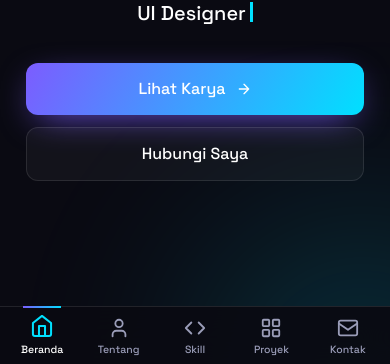
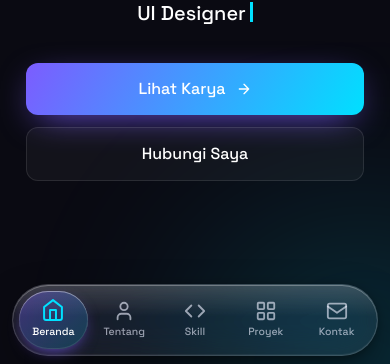
Before and after one commit to Zuxify969/yungz, a plain HTML site: page index.html in a window 390 px wide. Shown: the part 476-840 px from the top of the page. Drawn offline with Linux system fonts and the light colour scheme.

Commit message:
Add files via upload

```diff
--- a/script.js
+++ b/script.js
@@ -9,7 +9,7 @@
   const hideLoader = () => setTimeout(() => {
     loader.classList.add('hide'); document.body.classList.remove('loading');
     setTimeout(() => loader.remove(), 600);
-  }, Math.max(0, 1100 - (performance.now() - t0)));
+  }, Math.max(0, 3000 - (performance.now() - t0)));
   document.readyState === 'complete' ? hideLoader() : addEventListener('load', hideLoader, { once: true });
 
   // Typewriter
--- a/style.css
+++ b/style.css
@@ -128,17 +128,25 @@ section.page:not(.hero){min-height:70svh}
 @keyframes spin{to{transform:rotate(360deg)}}
 @media(max-width:480px){.profile{width:140px;height:140px}.profile span{font-size:54px}}
 
-/* bottom navbar (mobile & tablet) */
-.bottom-nav{display:none;position:fixed;left:0;right:0;bottom:0;z-index:60;justify-content:space-around;
-  padding:0 4px env(safe-area-inset-bottom);background:rgba(10,10,18,.92);
-  backdrop-filter:blur(16px);-webkit-backdrop-filter:blur(16px);border-top:1px solid var(--line)}
-.bottom-nav a{position:relative;flex:1;display:flex;flex-direction:column;align-items:center;gap:3px;padding:10px 2px 9px;
-  color:var(--muted);text-decoration:none;font-size:11px;font-weight:500;transition:color .25s,transform .2s;-webkit-tap-highlight-color:transparent}
-.bottom-nav a::before{content:"";position:absolute;top:-1px;left:25%;right:25%;height:2px;background:var(--grad);transform:scaleX(0);transition:transform .3s}
+/* bottom navbar: pill melayang + efek kaca ala iOS (mobile & tablet) */
+.bottom-nav{display:none;position:fixed;left:50%;bottom:calc(12px + env(safe-area-inset-bottom));transform:translateX(-50%);z-index:60;
+  width:min(calc(100% - 28px),460px);justify-content:space-around;gap:2px;padding:6px;border-radius:999px;
+  background:rgba(255,255,255,.07);border:1px solid rgba(255,255,255,.16);
+  -webkit-backdrop-filter:blur(22px) saturate(180%);backdrop-filter:blur(22px) saturate(180%);
+  box-shadow:0 14px 40px -10px rgba(0,0,0,.65),0 2px 8px rgba(0,0,0,.25),inset 0 1px 0 rgba(255,255,255,.28),inset 0 -1px 0 rgba(255,255,255,.06)}
+@supports not ((backdrop-filter:blur(1px)) or (-webkit-backdrop-filter:blur(1px))){.bottom-nav{background:rgba(24,24,40,.94)}}
+.bottom-nav::after{content:"";position:absolute;inset:0;border-radius:inherit;pointer-events:none;
+  background:linear-gradient(180deg,rgba(255,255,255,.16),rgba(255,255,255,0) 45%)}
+.bottom-nav a{position:relative;z-index:1;flex:1;display:flex;flex-direction:column;align-items:center;gap:2px;padding:9px 2px 8px;border-radius:999px;
+  color:rgba(238,240,255,.62);text-decoration:none;font-size:11px;font-weight:500;transition:color .25s,transform .2s;-webkit-tap-highlight-color:transparent}
+.bottom-nav a::before{content:"";position:absolute;inset:0;z-index:-1;border-radius:999px;opacity:0;transform:scale(.8);
+  background:linear-gradient(135deg,rgba(124,92,255,.38),rgba(0,224,255,.18));
+  box-shadow:inset 0 1px 0 rgba(255,255,255,.35),inset 0 0 0 1px rgba(255,255,255,.1),0 6px 18px -8px var(--a1);
+  transition:opacity .3s,transform .4s cubic-bezier(.3,1.5,.5,1)}
 .bottom-nav a .i{font-size:22px;transition:transform .35s cubic-bezier(.3,1.6,.5,1)}
 .bottom-nav a.active{color:#fff}
-.bottom-nav a.active::before{transform:scaleX(1)}
-.bottom-nav a.active .i{color:var(--a2);transform:translateY(-2px) scale(1.1)}
+.bottom-nav a.active::before{opacity:1;transform:none}
+.bottom-nav a.active .i{color:var(--a2);transform:translateY(-1px) scale(1.08)}
 .bottom-nav a:active{transform:scale(.94)}
 
 /* responsive */
@@ -150,8 +158,8 @@ section.page:not(.hero){min-height:70svh}
   .bottom-nav{display:flex}
   section{padding:88px 5vw 70px}
   .hero{min-height:100svh;padding-top:80px}
-  footer{padding-bottom:100px}
-  .toast{bottom:calc(84px + env(safe-area-inset-bottom))}
+  footer{padding-bottom:120px}
+  .toast{bottom:calc(98px + env(safe-area-inset-bottom))}
   .about p{font-size:16.5px}
 }
 @media(max-width:480px){
@@ -164,17 +172,18 @@ section.page:not(.hero){min-height:70svh}
   .box{padding:26px}
   .blob{width:300px;height:300px}
   .bottom-nav a{font-size:10.5px}
+  .bottom-nav{width:calc(100% - 24px)}
 }
 @media (prefers-reduced-motion:reduce){*{animation-duration:.01ms!important;transition-duration:.01ms!important}}
 
 /* loading screen */
 body.loading{overflow:hidden}
 .loader{position:fixed;inset:0;z-index:999;display:flex;flex-direction:column;align-items:center;justify-content:center;gap:28px;background:var(--bg);
-  transition:opacity .5s ease,visibility .5s ease;animation:loaderOut .5s ease 4s forwards}
+  transition:opacity .5s ease,visibility .5s ease;animation:loaderOut .5s ease 6s forwards}
 .loader.hide{opacity:0;visibility:hidden}
 .loader-logo{width:96px;height:96px;object-fit:contain;border-radius:22px;font-size:72px;font-weight:700;line-height:96px;text-align:center;animation:loaderPulse 1.2s ease-in-out infinite}
 .loader-bar{width:140px;height:4px;border-radius:99px;background:rgba(255,255,255,.1);overflow:hidden}
-.loader-bar i{display:block;height:100%;width:0;border-radius:99px;background:var(--grad);animation:loaderFill 1.1s cubic-bezier(.4,0,.2,1) forwards}
+.loader-bar i{display:block;height:100%;width:0;border-radius:99px;background:var(--grad);animation:loaderFill 3s cubic-bezier(.4,0,.2,1) forwards}
 @keyframes loaderPulse{50%{transform:scale(1.1);filter:drop-shadow(0 0 22px var(--a1))}}
 @keyframes loaderFill{to{width:100%}}
 @keyframes loaderOut{to{opacity:0;visibility:hidden}}
```
